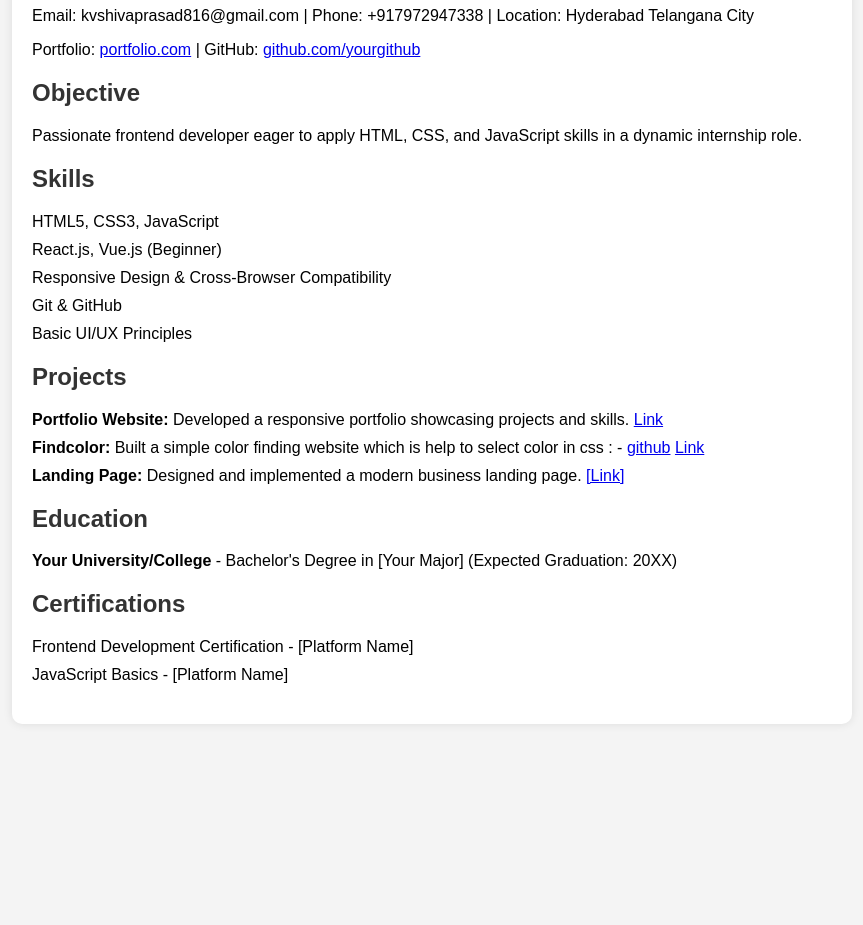
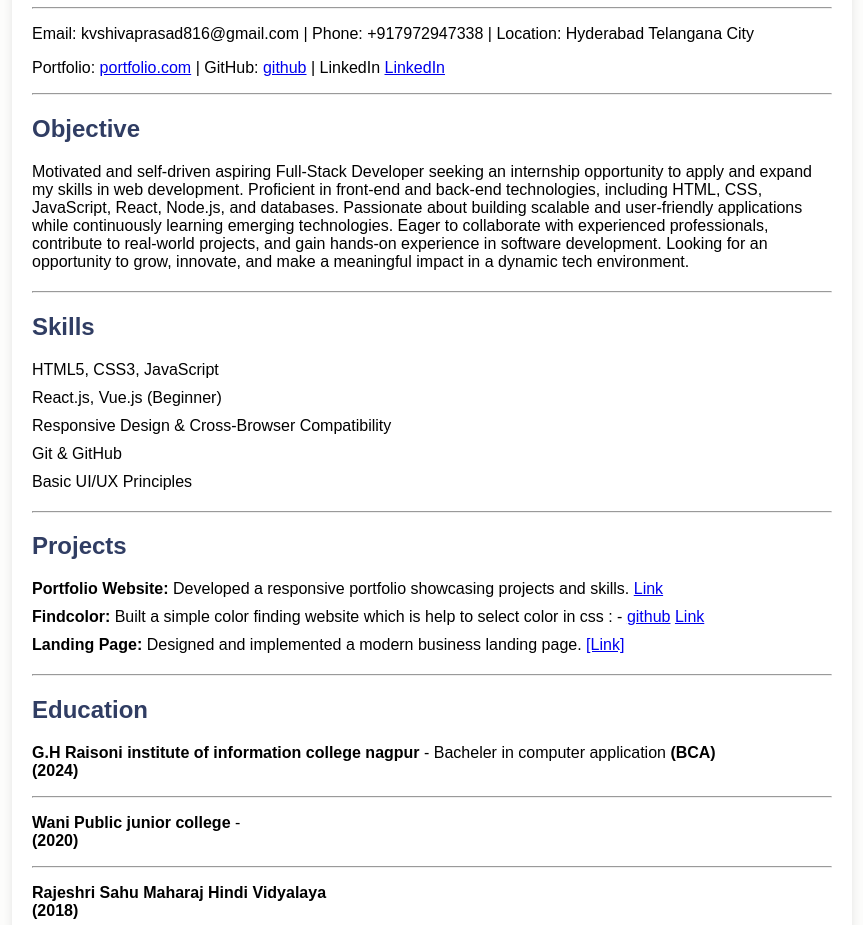
Before and after one commit to kvshivaprasad/Resume, a plain HTML site: page index.html in a window 1280 px wide. Shown: the part 121-1046 px from the top of the page, without its empty margins (208-1071 px from the left). Before the commit the page ends 873 px from the top, so only its background shows below. Drawn offline with Linux system fonts and the light colour scheme; a script that the page names is missing.

Commit message:
some changes

```diff
--- a/index.html
+++ b/index.html
@@ -7,7 +7,7 @@
     <style>
       body {
         font-family: Arial, sans-serif;
-        background-color: #f4f4f4;
+        background-color: #fcfcfb;
         padding: 20px;
       }
       .container {
@@ -20,7 +20,7 @@
       }
       h1,
       h2 {
-        color: #333;
+        color: #303d63;
       }
       .section {
         margin-bottom: 20px;
@@ -32,12 +32,14 @@
       ul li {
         margin-bottom: 10px;
       }
+
     </style>
   </head>
   <body>
     <div class="container">
       <header>
         <h1>K.V.Shivaprasad</h1>
+        <hr>
         <p>
           Email: kvshivaprasad816@gmail.com | Phone: +917972947338 | Location:
           Hyderabad Telangana City
@@ -45,20 +47,26 @@
         <p>
           Portfolio:
           <a href="https://portfolia-o6zq.onrender.com">portfolio.com</a> |
-          GitHub:
-          <a href="https://github.com/kvshivaprasad">github.com/yourgithub</a>
+          GitHub: <a href="https://github.com/kvshivaprasad">github</a> |
+          LinkedIn
+          <a href="https://www.linkedin.com/in/shivaprasadkv353861319/"
+            >LinkedIn</a
+          >
         </p>
       </header>
-
-      <section class="section">
+      <hr>
+      <section id="Objective" class="section">
         <h2>Objective</h2>
         <p>
-          Passionate frontend developer eager to apply HTML, CSS, and JavaScript
-          skills in a dynamic internship role.
+          Motivated and self-driven aspiring Full-Stack Developer seeking an internship opportunity to apply and expand my skills in web development.
+           Proficient in front-end and back-end technologies, including HTML, CSS, JavaScript, React, Node.js, and databases. Passionate about building
+           scalable and user-friendly applications while continuously learning emerging technologies. Eager to collaborate with experienced professionals,
+            contribute to real-world projects, and gain hands-on experience in software development.
+             Looking for an opportunity to grow, innovate, and make a meaningful impact in a dynamic tech environment.
         </p>
       </section>
-
-      <section class="section">
+      <hr>
+      <section id="skills" class="section">
         <h2>Skills</h2>
         <ul>
           <li>HTML5, CSS3, JavaScript</li>
@@ -68,8 +76,8 @@
           <li>Basic UI/UX Principles</li>
         </ul>
       </section>
-
-      <section class="section">
+      <hr>
+      <section id="projects" class="section">
         <h2>Projects</h2>
         <ul>
           <li>
@@ -89,16 +97,24 @@
           </li>
         </ul>
       </section>
-
-      <section class="section">
+<hr>
+      <section id="Education" class="section">
         <h2>Education</h2>
         <p>
-          <strong>Your University/College</strong> - Bachelor's Degree in [Your
-          Major] (Expected Graduation: 20XX)
+          <strong>G.H Raisoni institute of information college nagpur</strong> -
+          Bacheler in computer application <b>(BCA)</b><br /><b>(2024)</b>
         </p>
+        <hr />
+        <p><strong>Wani Public junior college</strong> - <br />
+          <b>(2020)</b></p>
+        <hr/>
+        <p>
+          <strong>Rajeshri Sahu Maharaj Hindi Vidyalaya</strong> </b><br /><b>(2018)</b>
+        </p>
+        <hr/>
       </section>
 
-      <section class="section">
+      <section id="Certifications" class="section">
         <h2>Certifications</h2>
         <ul>
           <li>Frontend Development Certification - [Platform Name]</li>
```
